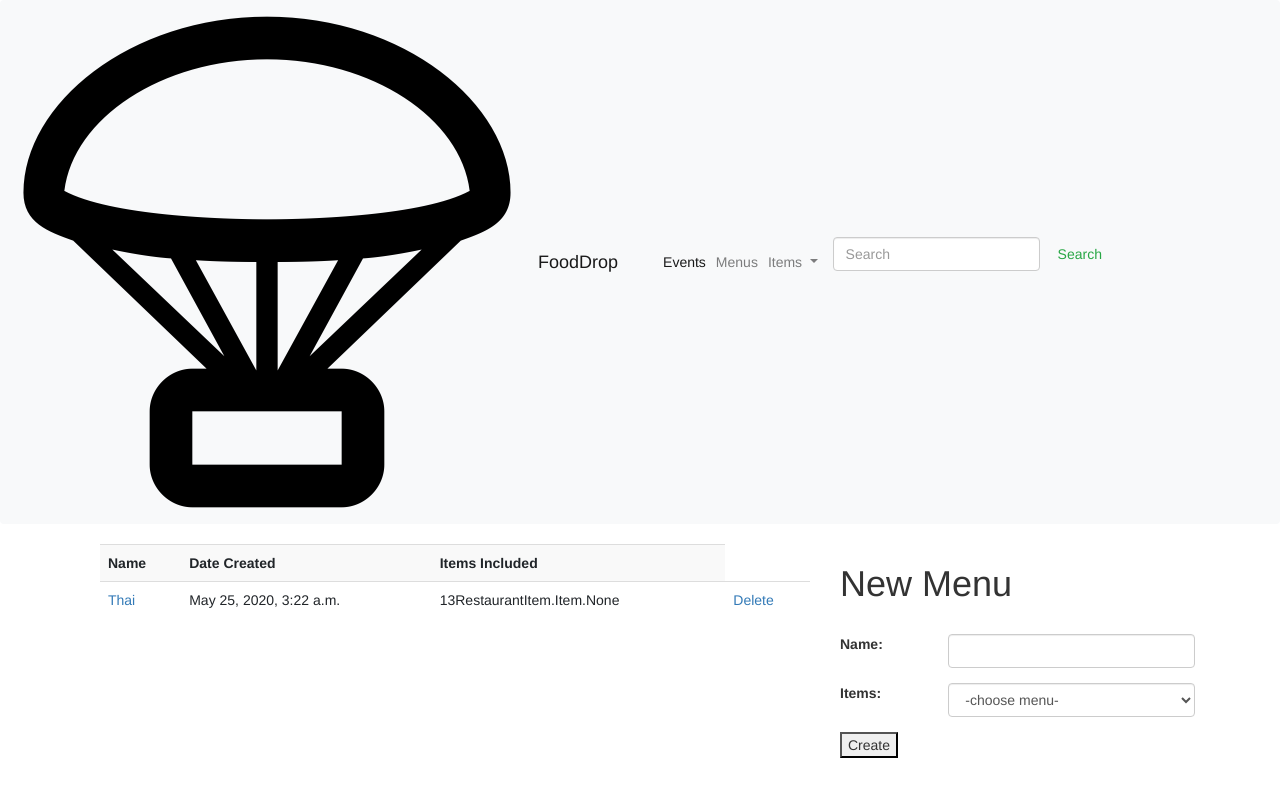
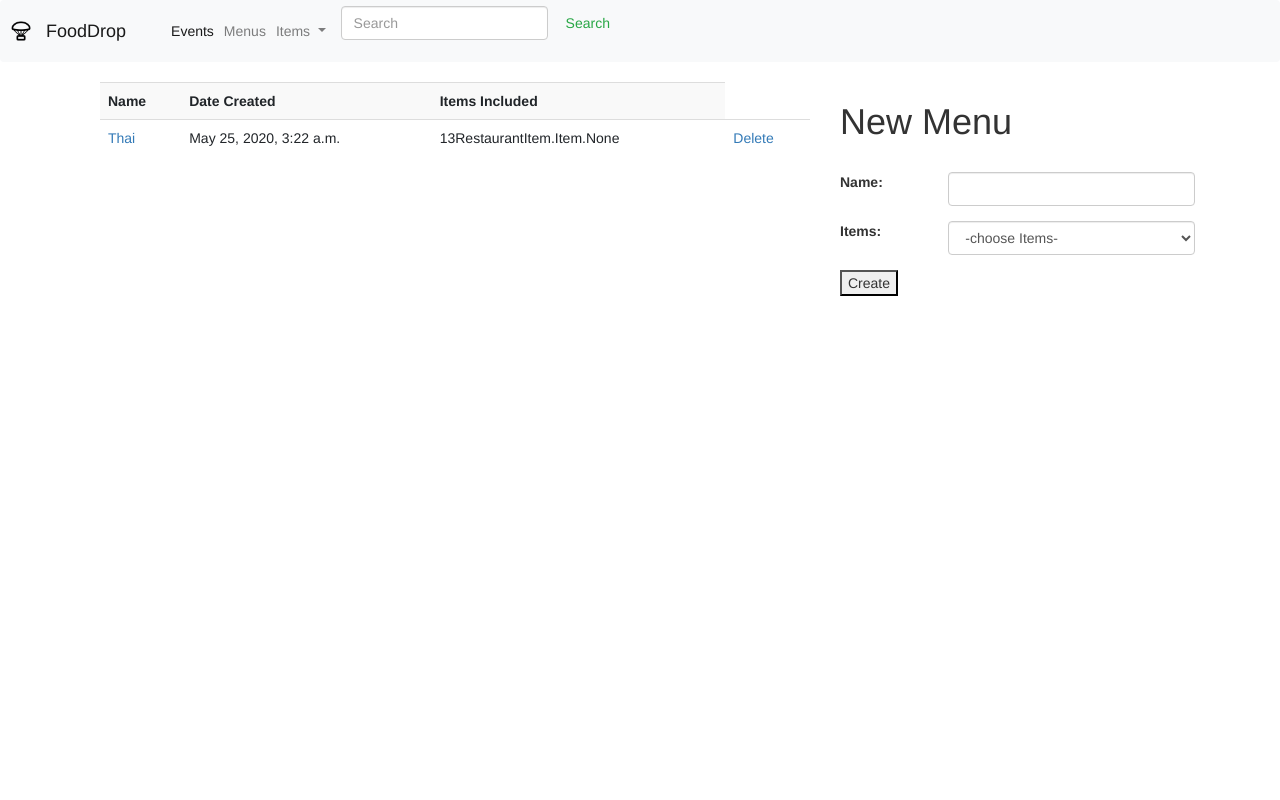
Before and after one commit to Dojo-DjangoProject/FoodDropOffApps, a Django app: page /restaurant_menu in a window 1280 px wide. Run offline with Django 3.2, Linux system fonts and the light colour scheme; data comes from the database, SQL or seed files in the repository; both versions use the stored data as it was after the commit; some libraries are stand-ins or nearby versions.

Commit message:
Nav & Models w/Restaurant

```diff
--- a/RestaurantEvent/models.py
+++ b/RestaurantEvent/models.py
@@ -9,6 +9,7 @@
     time = models.TimeField()
     spots_available = models.IntegerField()
 
+    restaurant = models.ManyToManyField(Restaurant,related_name="events")
     menu = models.ForeignKey(Menu,related_name="events_included",on_delete=models.CASCADE)
 
     created_at = models.DateTimeField(auto_now_add=True)
--- a/RestaurantEvent/templates/events.html
+++ b/RestaurantEvent/templates/events.html
@@ -22,7 +22,7 @@
 </head>
 <body>
     <nav class="navbar navbar-expand-lg navbar-light bg-light">
-        <img src="{% static 'img/icon.png'%}" alt="">
+        <img src="{% static 'img/icon.png'%}" alt="" style="width: 20px; height: 20px;" >
         <a class="navbar-brand" href="restaurant_login">FoodDrop</a>
         <button class="navbar-toggler" type="button" data-toggle="collapse" data-target="#navbarSupportedContent" aria-controls="navbarSupportedContent" aria-expanded="false" aria-label="Toggle navigation">
             <span class="navbar-toggler-icon"></span>
--- a/RestaurantItem/models.py
+++ b/RestaurantItem/models.py
@@ -1,8 +1,11 @@
 from django.db import models
+from RestaurantLogin.models import Restaurant, RestaurantManager
 
 class Item(models.Model):
     name = models.CharField(max_length=50)
     price = models.IntegerField()
+    # menu_included
+    restaurant = models.ManyToManyField(Restaurant,related_name="items")
 
     created_at = models.DateTimeField(auto_now_add=True)
     updated_at = models.DateTimeField(auto_now=True)
--- a/RestaurantItem/templates/items.html
+++ b/RestaurantItem/templates/items.html
@@ -22,7 +22,7 @@
 </head>
 <body>
     <nav class="navbar navbar-expand-lg navbar-light bg-light">
-        <img src="{% static 'img/icon.png'%}" alt="">
+        <img src="{% static 'img/icon.png'%}" alt="" style="width: 20px; height: 20px;" >
         <a class="navbar-brand" href="restaurant_login">FoodDrop</a>
         <button class="navbar-toggler" type="button" data-toggle="collapse" data-target="#navbarSupportedContent" aria-controls="navbarSupportedContent" aria-expanded="false" aria-label="Toggle navigation">
             <span class="navbar-toggler-icon"></span>
@@ -60,7 +60,6 @@
 
     <div class="container">
         <div class="col-sm-8">
-
             <table class="table table-striped table-float">
                 <tr>
                     <th>Name</th>
--- a/RestaurantLogin/models.py
+++ b/RestaurantLogin/models.py
@@ -127,6 +127,9 @@
     address = models.CharField(max_length=100)
     email_address = models.CharField(max_length=255)
     password = models.CharField(max_length = 255)
+    # events: All events assocated with this restaurant
+    # menus: All menus assocated with this restaurant
+    # items: All items assocated with this restaurant
 
     created_at = models.DateTimeField(auto_now_add=True)
     updated_at = models.DateTimeField(auto_now=True)
--- a/RestaurantLogin/templates/login_registration.html
+++ b/RestaurantLogin/templates/login_registration.html
@@ -37,7 +37,7 @@
 
                 <div class="form-group row" >
                     <label for="login_pword" class="col-2">Password:</label>
-                    <input type="text" class="form-control col-4" id="login_pword" name="login_pword">
+                    <input type="password" class="form-control col-4" id="login_pword" name="login_pword">
                 </div>
                 <button type="submit">Login</button>
             </form>
@@ -120,7 +120,7 @@
                 {% endfor %}
                 <div class="form-group row" >
                     <label for="pword" class="col-2">Password:</label>
-                    <input type="text" class="form-control col-4" id="pword" name="pword">
+                    <input type="password" class="form-control col-4" id="pword" name="pword">
                 </div>
 
                 {% for message in messages %}
@@ -135,7 +135,7 @@
                 {% endfor %}
                 <div class="form-group row" >
                     <label for="pword_confirm" class="col-2">Confirm Password:</label>
-                    <input type="text" class="form-control col-4" id="pword_confirm" name="pword_confirm">
+                    <input type="password" class="form-control col-4" id="pword_confirm" name="pword_confirm">
                 </div>
                     <!-- <tr>
                         <td>Birthdate</td>
--- a/RestaurantMenu/models.py
+++ b/RestaurantMenu/models.py
@@ -5,6 +5,7 @@
 class Menu(models.Model):
     name = models.CharField(max_length=100)
     # events_included
+    restaurant = models.ManyToManyField(Restaurant,related_name="menus")
     items = models.ManyToManyField(Item,related_name="menu_included")
 
     created_at = models.DateTimeField(auto_now_add=True)
--- a/RestaurantMenu/templates/menu_list.html
+++ b/RestaurantMenu/templates/menu_list.html
@@ -22,7 +22,7 @@
 </head>
 <body>
     <nav class="navbar navbar-expand-lg navbar-light bg-light">
-        <img src="{% static 'img/icon.png'%}" alt="">
+        <img src="{% static 'img/icon.png'%}" alt="" style="width: 20px; height: 20px;" >
         <a class="navbar-brand" href="restaurant_login">FoodDrop</a>
         <button class="navbar-toggler" type="button" data-toggle="collapse" data-target="#navbarSupportedContent" aria-controls="navbarSupportedContent" aria-expanded="false" aria-label="Toggle navigation">
             <span class="navbar-toggler-icon"></span>
@@ -102,8 +102,8 @@
                 <div class="form-group row" >
                     <label for="Items" class="col-4">Items:</label>
                     <select class="form-control col-8" name="Items" id="">
-                        <option value="">-choose menu-</option>
-                        <option value="">Menu 1</option>
+                        <option value="">-choose Items-</option>
+                        <option value="">Item 1</option>
                         <option value=""><a href="https://html.form.guide/html-form/html-select-multiple.html">Mutiple</a></option>
                     </select>
                 </div>
```
Also changed, not shown: RestaurantItem/views.py (+7 -0 lines), RestaurantEvent/migrations/0005_event_restaurant.py (added), RestaurantItem/migrations/0002_item_restaurant.py (added), RestaurantMenu/migrations/0004_menu_restaurant.py (added), db.sqlite3, 1 other file.
